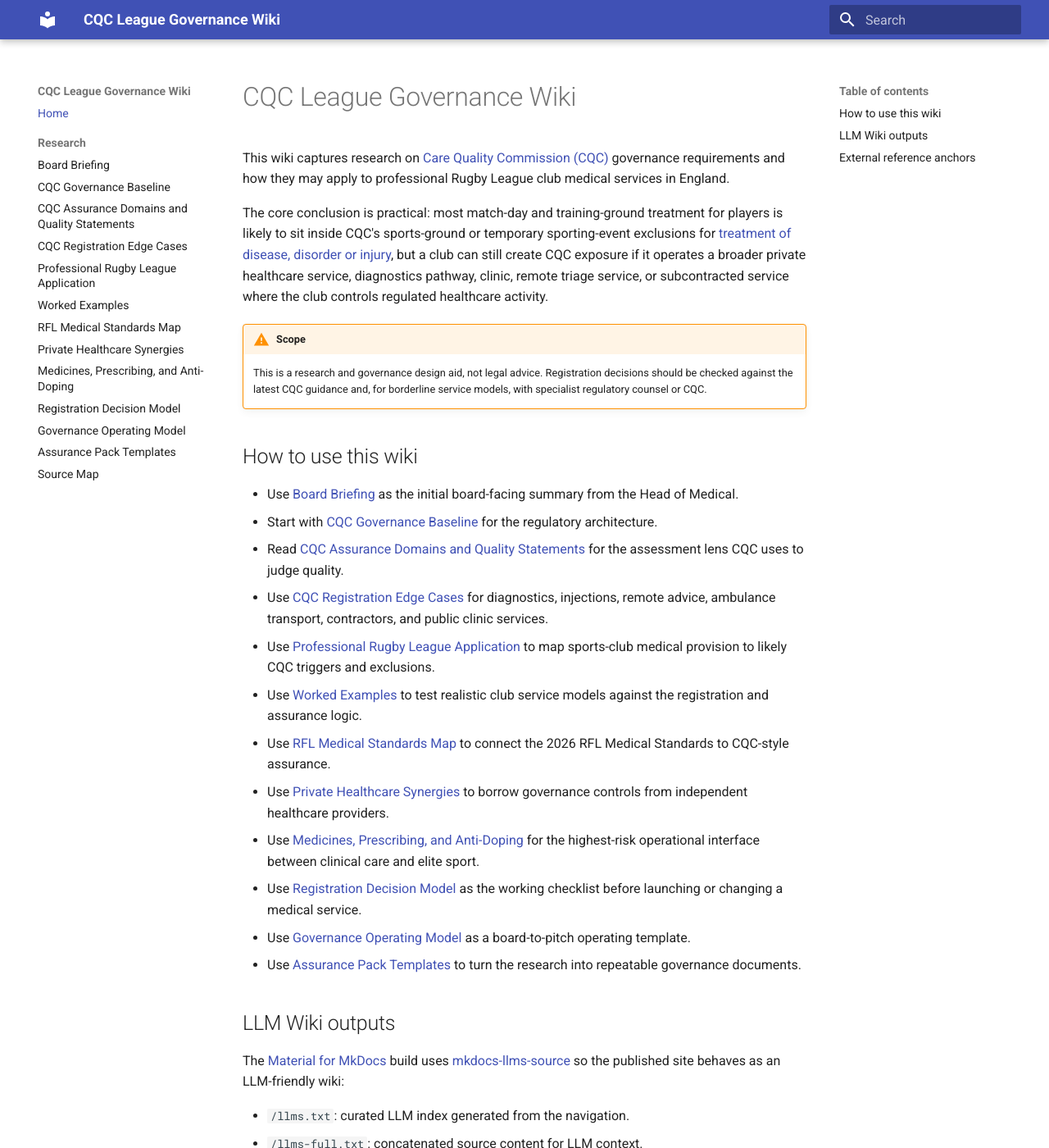
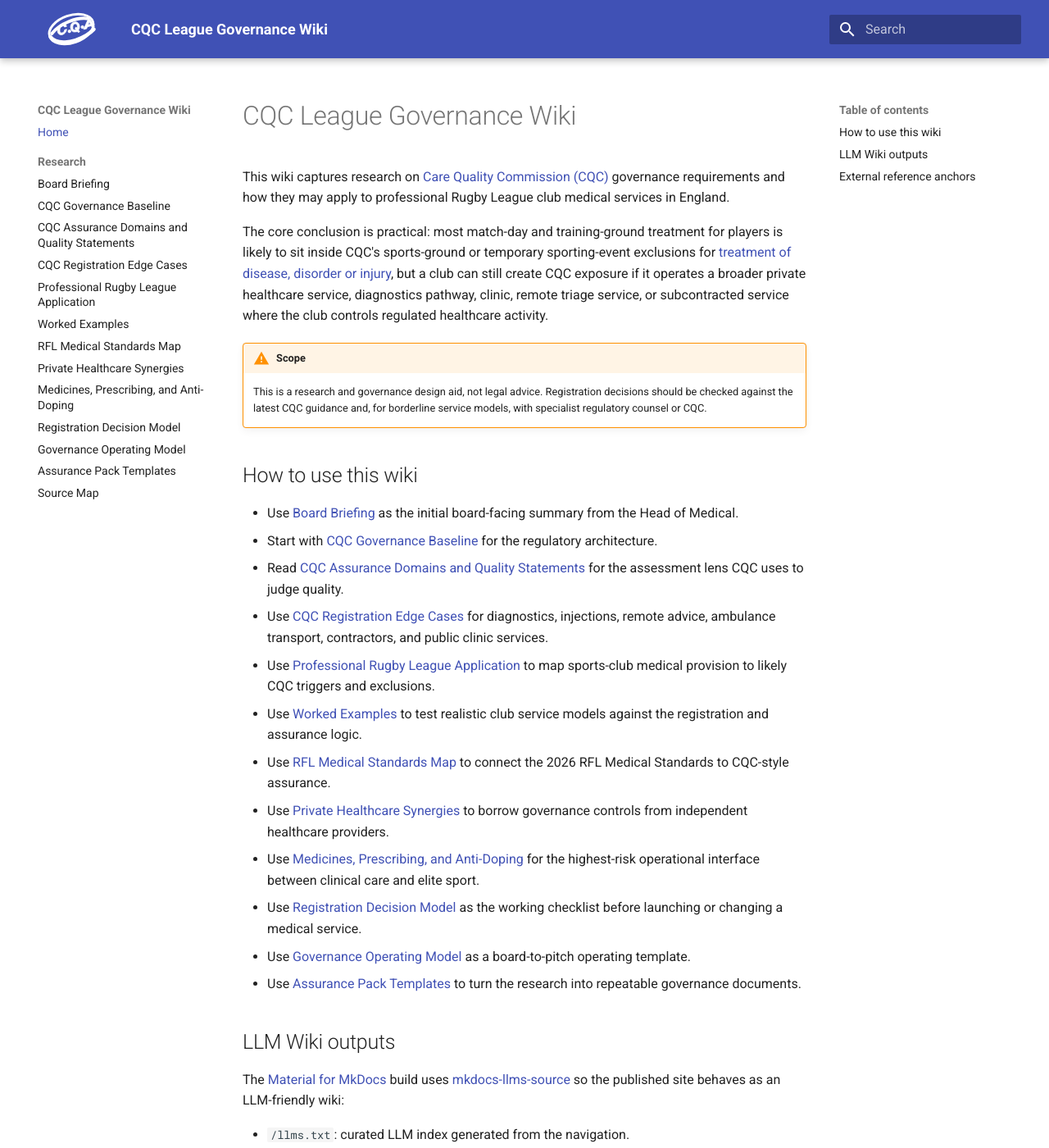
Before and after one commit to ajdench/cqc-league, an MkDocs documentation site: the page built from docs/index.md, in a window 1280 px wide and 1400 px high. Shown: the whole window at 82% size. Built offline with MkDocs 1.6.1 and Material for MkDocs 9.7.7, drawn with Linux system fonts in a browser that asks for light colours.

Commit message:
Add custom CQA header logo

```diff
--- /dev/null
+++ b/docs/stylesheets/extra.css
@@ -0,0 +1,14 @@
+.md-header__button.md-logo {
+  align-items: center;
+  display: inline-flex !important;
+  justify-content: center;
+  min-width: 4.2rem;
+}
+
+.md-header__button.md-logo img,
+.md-nav__button.md-logo img {
+  height: 2.35rem;
+  max-width: none;
+  min-width: 4.1rem;
+  width: auto;
+}
--- a/mkdocs.yml
+++ b/mkdocs.yml
@@ -6,6 +6,7 @@
 
 theme:
   name: material
+  logo: assets/cqa-logo.svg
   features:
     - navigation.sections
     - navigation.instant
@@ -40,6 +41,9 @@
   - toc:
       permalink: true
 
+extra_css:
+  - stylesheets/extra.css
+
 nav:
   - Home: index.md
   - Research:
```
Also changed, not shown: docs/assets/cqa-logo.svg (added).
